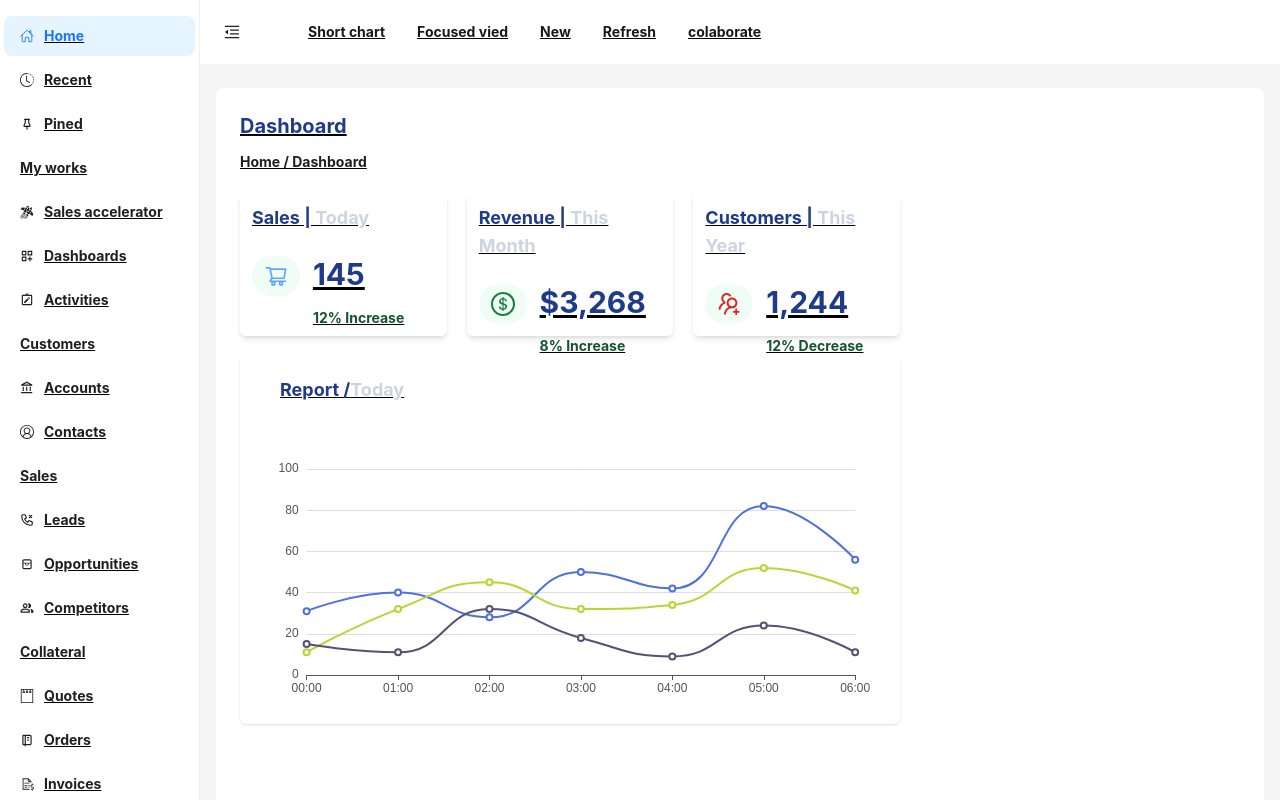
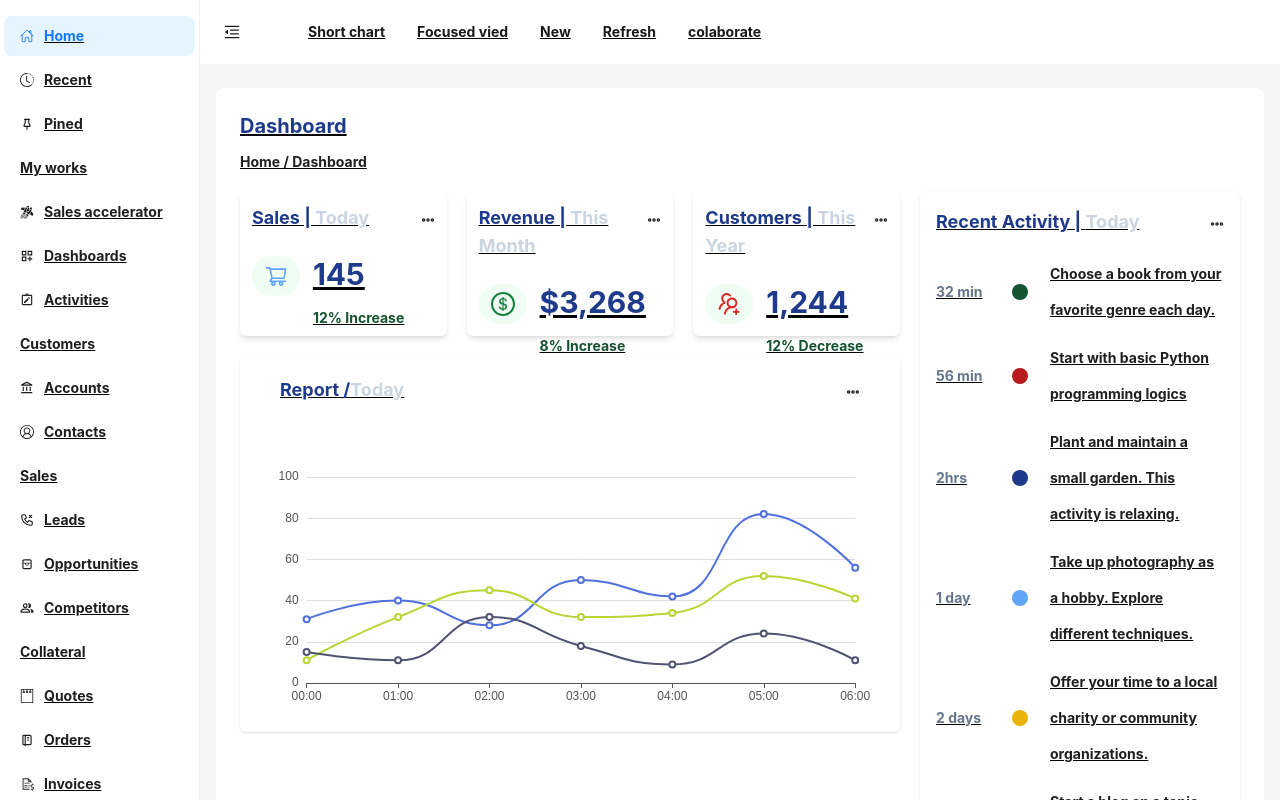
Before and after one commit to James-O/workergencrm, a Next.js app: page / in a window 1280 px wide. Shown: the top 800 px of the page. Built offline with nearby package versions, Linux system fonts and the light colour scheme.

Commit message:
Added recent activities

```diff
--- a/src/components/contents/AddChart.jsx
+++ b/src/components/contents/AddChart.jsx
@@ -1,6 +1,7 @@
 'use client'
 import React from 'react'
 import ReactECharts from 'echarts-for-react';
+import DropdownmenuOption from '../contents/Dropdownmenu';
 
 
 export default function AddChart() {
@@ -51,7 +52,7 @@ export default function AddChart() {
         <div className='bg-white shadow rounded-md mt-5 p-5'>
             <div className='flex px-5'>
                 <h2 className='text-blue-900 font-bold text-lg'>Report /<span className='text-slate-300'>Today</span></h2>
-                {/* <div className='ml-auto'><Dropdownmenu/></div> */}
+                <div className='ml-auto'><DropdownmenuOption/></div>
             </div>
             <ReactECharts option={option} />
         </div>
--- a/src/components/contents/Dashboard.jsx
+++ b/src/components/contents/Dashboard.jsx
@@ -3,8 +3,8 @@ import React from 'react'
 import {Dropdown, Space } from 'antd';
 import {SettingOutlined, ShoppingCartOutlined, DollarOutlined,UsergroupAddOutlined} from '@ant-design/icons'
 import AddChart from '../contents/AddChart';
-//import RecentActivity from '@/components/Dashboard/RecentActivity';
-//import { Threedot } from '@/icon/icon';
+import DropdownmenuOption from '../contents/Dropdownmenu';
+import RecentActivity from '../contents/RecentActivities';
 // import TableData from '@/components/Dashboard/TableData';
 
 
@@ -15,8 +15,7 @@ function Dashboard() {
             <div className='p-3 h-36 bg-white rounded-md shadow-md'>
                 <div className='flex'>
                     <h2 className='text-blue-900 font-bold mb-6 text-lg'>{card.title} | <span className='text-slate-300'>{card.year}</span></h2>
-                    {/* <div className='ml-auto'><Dropdownmenu /></div> */}
-                    <div className='ml-auto'></div>
+                    <div className='ml-auto'><DropdownmenuOption/></div>
                 </div>
                 <div className='grid grid-cols-3'>
                     <div className='rounded-full flex w-12 h-10 bg-green-50 '>{card.icon}</div>
@@ -84,7 +83,7 @@ function Dashboard() {
             </div>
 
             <div className="col-span-2">
-                {/* <RecentActivity/> */}
+                <RecentActivity/>
             </div>
         </div>
     </div>
--- a/src/components/contents/Dropdownmenu.jsx
+++ b/src/components/contents/Dropdownmenu.jsx
@@ -1,7 +1,8 @@
 import React from 'react'
 import {SettingOutlined} from '@ant-design/icons'
 import { Dropdown, Space } from 'antd';
-import { Threedot } from '@/icon/icon';
+import { PiDotsThreeOutlineBold } from "react-icons/pi";
+
 const DropdownmenuOption = () => {
     const items = [
         {
@@ -39,7 +40,7 @@ const DropdownmenuOption = () => {
         >
           {/* <a onClick={(e) => e.preventDefault()}> */}
             <Space>
-              <Threedot />
+              <PiDotsThreeOutlineBold />
             </Space>
           {/* </a> */}
         </Dropdown>
--- /dev/null
+++ b/src/components/contents/RecentActivities.jsx
@@ -0,0 +1,80 @@
+import { Circle} from '../../icon/icon'
+import React from 'react'
+import DropdownmenuOption from '../contents/Dropdownmenu';
+
+function RecentActivities() {
+  const Activity =({activity}) => {
+    return (
+        <div className='items-center gap-4 my-3 grid grid-cols-8'>
+          <div className='col-span-2 text-slate-500'>{activity.time}</div>
+          <div>{activity.icon}</div>
+          <div className='col-span-5'>{activity.desc}</div>
+        </div>
+    )
+  }
+
+  return (
+    <div className='p-4 bg-white shadow rounded-md'>
+        <div className='flex'>
+            <h1 className='text-blue-900 font-bold mb-2 text-lg'>Recent Activity  | <span className='text-slate-300'>Today</span></h1>
+            <div className='ml-auto'><DropdownmenuOption/></div>
+        </div>
+        <div>
+          <Activity
+            activity={{
+              time: '32 min',
+              icon: <div className='text-green-900'> <Circle/></div>,
+              desc: 'Choose a book from your favorite genre each day.'
+            }}
+          />
+        </div>
+        <div>
+          <Activity
+            activity={{
+              time: '56 min',
+              icon: <div className='text-red-700'> <Circle/></div>,
+              desc: 'Start with basic Python programming logics'
+            }}
+            />
+        </div>
+        <div>
+          <Activity
+            activity={{
+              time: '2hrs',
+              icon: <div className='text-blue-900'> <Circle/></div>,
+              desc: 'Plant and maintain a small garden. This activity is relaxing.'
+            }}
+            />
+        </div>
+        <div>
+          <Activity
+            activity={{
+              time: '1 day',
+              icon: <div className='text-blue-400'> <Circle/></div>,
+              desc: 'Take up photography as a hobby. Explore different techniques.'
+            }}
+            />
+        </div>
+        <div>
+          <Activity
+            activity={{
+              time: '2 days',
+              icon: <div className='text-yellow-500'> <Circle/></div>,
+              desc: 'Offer your time to a local charity or community organizations.'
+            }}
+            />
+        </div>
+        <div>
+          <Activity
+            activity={{
+              time: '4 weeks',
+              icon: <Circle/>,
+              desc: "Start a blog on a topic you are passionate about today."
+            }}
+            />
+        </div>
+    </div>
+  )
+}
+
+export default RecentActivities
--- /dev/null
+++ b/src/icon/icon.js
@@ -0,0 +1,5 @@
+export const Circle=()=>(
+    <svg xmlns="http://www.w3.org/2000/svg" width="16" height="16" fill="currentColor" className="bi bi-circle-fill" viewBox="0 0 16 16">
+  <circle cx="8" cy="8" r="8"/>
+</svg>
+)
```
